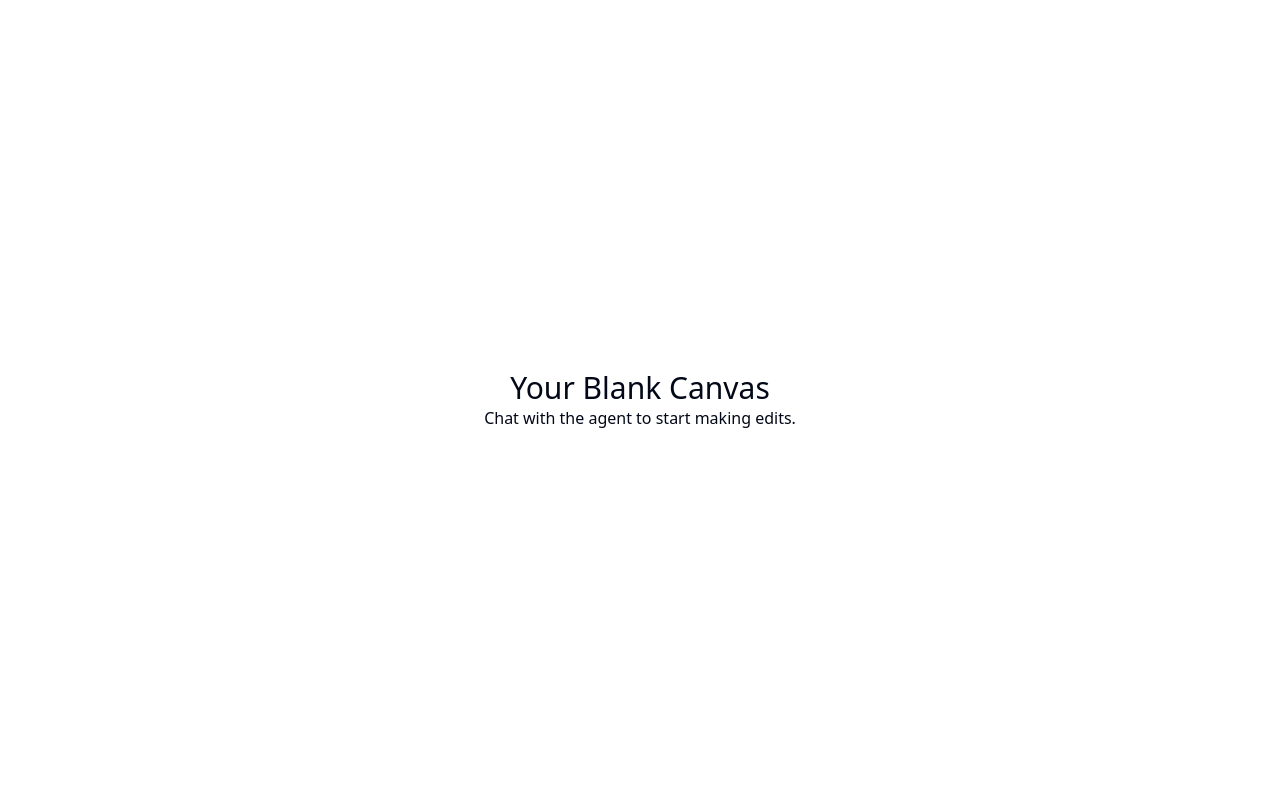
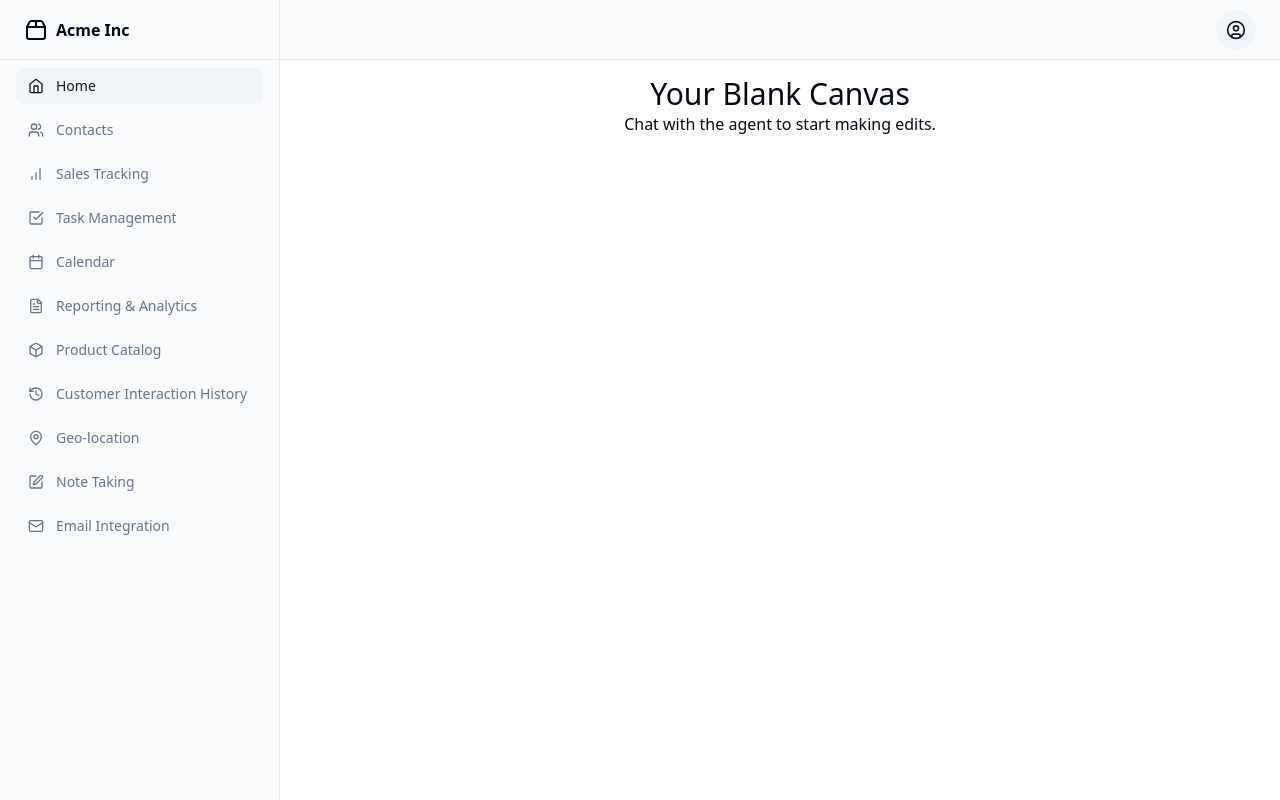
Before and after one commit to GPT-Engineer-App/parental-control-monitor, a React (Vite) app: page / in a window 1280 px wide. Built offline with nearby package versions, Linux system fonts and the light colour scheme.

Commit message:
Initial layout for sales representative application with sidebar navigation and placeholder pages for each feature.

```diff
--- a/src/App.jsx
+++ b/src/App.jsx
@@ -1,17 +1,78 @@
 import { Toaster } from "@/components/ui/sonner";
 import { TooltipProvider } from "@/components/ui/tooltip";
 import { QueryClient, QueryClientProvider } from "@tanstack/react-query";
-import { Home } from "lucide-react";
+import { Home, Users, BarChart, CheckSquare, Calendar, FileText, Box, History, MapPin, Edit, Mail } from "lucide-react";
 import { Route, BrowserRouter as Router, Routes } from "react-router-dom";
-import Layout from "./layouts/default"; // available: default, navbar, sidebar
+import Layout from "./layouts/sidebar"; // Change to sidebar layout
 import Index from "./pages/Index.jsx";
+import Contacts from "./pages/Contacts.jsx";
+import SalesTracking from "./pages/SalesTracking.jsx";
+import TaskManagement from "./pages/TaskManagement.jsx";
+import CalendarIntegration from "./pages/CalendarIntegration.jsx";
+import ReportingAnalytics from "./pages/ReportingAnalytics.jsx";
+import ProductCatalog from "./pages/ProductCatalog.jsx";
+import CustomerInteractionHistory from "./pages/CustomerInteractionHistory.jsx";
+import GeoLocation from "./pages/GeoLocation.jsx";
+import NoteTaking from "./pages/NoteTaking.jsx";
+import EmailIntegration from "./pages/EmailIntegration.jsx";
+
 const queryClient = new QueryClient();
 
 export const navItems = [
   {
-    title: "Home", // Feel free to change this to your liking
+    title: "Home",
     to: "/",
     icon: <Home className="h-4 w-4" />,
+  },
+  {
+    title: "Contacts",
+    to: "/contacts",
+    icon: <Users className="h-4 w-4" />,
+  },
+  {
+    title: "Sales Tracking",
+    to: "/sales-tracking",
+    icon: <BarChart className="h-4 w-4" />,
+  },
+  {
+    title: "Task Management",
+    to: "/task-management",
+    icon: <CheckSquare className="h-4 w-4" />,
+  },
+  {
+    title: "Calendar",
+    to: "/calendar",
+    icon: <Calendar className="h-4 w-4" />,
+  },
+  {
+    title: "Reporting & Analytics",
+    to: "/reporting-analytics",
+    icon: <FileText className="h-4 w-4" />,
+  },
+  {
+    title: "Product Catalog",
+    to: "/product-catalog",
+    icon: <Box className="h-4 w-4" />,
+  },
+  {
+    title: "Customer Interaction History",
+    to: "/customer-interaction-history",
+    icon: <History className="h-4 w-4" />,
+  },
+  {
+    title: "Geo-location",
+    to: "/geo-location",
+    icon: <MapPin className="h-4 w-4" />,
+  },
+  {
+    title: "Note Taking",
+    to: "/note-taking",
+    icon: <Edit className="h-4 w-4" />,
+  },
+  {
+    title: "Email Integration",
+    to: "/email-integration",
+    icon: <Mail className="h-4 w-4" />,
   },
 ];
 
@@ -24,7 +85,16 @@ const App = () => {
           <Routes>
             <Route path="/" element={<Layout />}>
               <Route index element={<Index />} />
-              {/* Add more routes here as needed */}
+              <Route path="contacts" element={<Contacts />} />
+              <Route path="sales-tracking" element={<SalesTracking />} />
+              <Route path="task-management" element={<TaskManagement />} />
+              <Route path="calendar" element={<CalendarIntegration />} />
+              <Route path="reporting-analytics" element={<ReportingAnalytics />} />
+              <Route path="product-catalog" element={<ProductCatalog />} />
+              <Route path="customer-interaction-history" element={<CustomerInteractionHistory />} />
+              <Route path="geo-location" element={<GeoLocation />} />
+              <Route path="note-taking" element={<NoteTaking />} />
+              <Route path="email-integration" element={<EmailIntegration />} />
             </Route>
           </Routes>
         </Router>
--- /dev/null
+++ b/src/pages/CalendarIntegration.jsx
@@ -0,0 +1,10 @@
+const CalendarIntegration = () => {
+  return (
+    <div className="p-4">
+      <h1 className="text-2xl font-bold mb-4">Calendar Integration</h1>
+      <p>View and manage your calendar here.</p>
+    </div>
+  );
+};
+
+export default CalendarIntegration;
--- /dev/null
+++ b/src/pages/Contacts.jsx
@@ -0,0 +1,10 @@
+const Contacts = () => {
+  return (
+    <div className="p-4">
+      <h1 className="text-2xl font-bold mb-4">Contacts</h1>
+      <p>Manage your contacts here.</p>
+    </div>
+  );
+};
+
+export default Contacts;
--- /dev/null
+++ b/src/pages/CustomerInteractionHistory.jsx
@@ -0,0 +1,10 @@
+const CustomerInteractionHistory = () => {
+  return (
+    <div className="p-4">
+      <h1 className="text-2xl font-bold mb-4">Customer Interaction History</h1>
+      <p>View the history of interactions with customers here.</p>
+    </div>
+  );
+};
+
+export default CustomerInteractionHistory;
--- /dev/null
+++ b/src/pages/EmailIntegration.jsx
@@ -0,0 +1,10 @@
+const EmailIntegration = () => {
+  return (
+    <div className="p-4">
+      <h1 className="text-2xl font-bold mb-4">Email Integration</h1>
+      <p>Send, receive, and organize your emails here.</p>
+    </div>
+  );
+};
+
+export default EmailIntegration;
--- /dev/null
+++ b/src/pages/GeoLocation.jsx
@@ -0,0 +1,10 @@
+const GeoLocation = () => {
+  return (
+    <div className="p-4">
+      <h1 className="text-2xl font-bold mb-4">Geo-location</h1>
+      <p>View client locations on the map here.</p>
+    </div>
+  );
+};
+
+export default GeoLocation;
--- /dev/null
+++ b/src/pages/NoteTaking.jsx
@@ -0,0 +1,10 @@
+const NoteTaking = () => {
+  return (
+    <div className="p-4">
+      <h1 className="text-2xl font-bold mb-4">Note Taking</h1>
+      <p>Take and organize your notes here.</p>
+    </div>
+  );
+};
+
+export default NoteTaking;
--- /dev/null
+++ b/src/pages/ProductCatalog.jsx
@@ -0,0 +1,10 @@
+const ProductCatalog = () => {
+  return (
+    <div className="p-4">
+      <h1 className="text-2xl font-bold mb-4">Product Catalog</h1>
+      <p>Manage your product catalog here.</p>
+    </div>
+  );
+};
+
+export default ProductCatalog;
--- /dev/null
+++ b/src/pages/ReportingAnalytics.jsx
@@ -0,0 +1,10 @@
+const ReportingAnalytics = () => {
+  return (
+    <div className="p-4">
+      <h1 className="text-2xl font-bold mb-4">Reporting & Analytics</h1>
+      <p>Generate and view reports here.</p>
+    </div>
+  );
+};
+
+export default ReportingAnalytics;
--- /dev/null
+++ b/src/pages/SalesTracking.jsx
@@ -0,0 +1,10 @@
+const SalesTracking = () => {
+  return (
+    <div className="p-4">
+      <h1 className="text-2xl font-bold mb-4">Sales Tracking</h1>
+      <p>Track your sales performance here.</p>
+    </div>
+  );
+};
+
+export default SalesTracking;
--- /dev/null
+++ b/src/pages/TaskManagement.jsx
@@ -0,0 +1,10 @@
+const TaskManagement = () => {
+  return (
+    <div className="p-4">
+      <h1 className="text-2xl font-bold mb-4">Task Management</h1>
+      <p>Manage your tasks here.</p>
+    </div>
+  );
+};
+
+export default TaskManagement;
```
